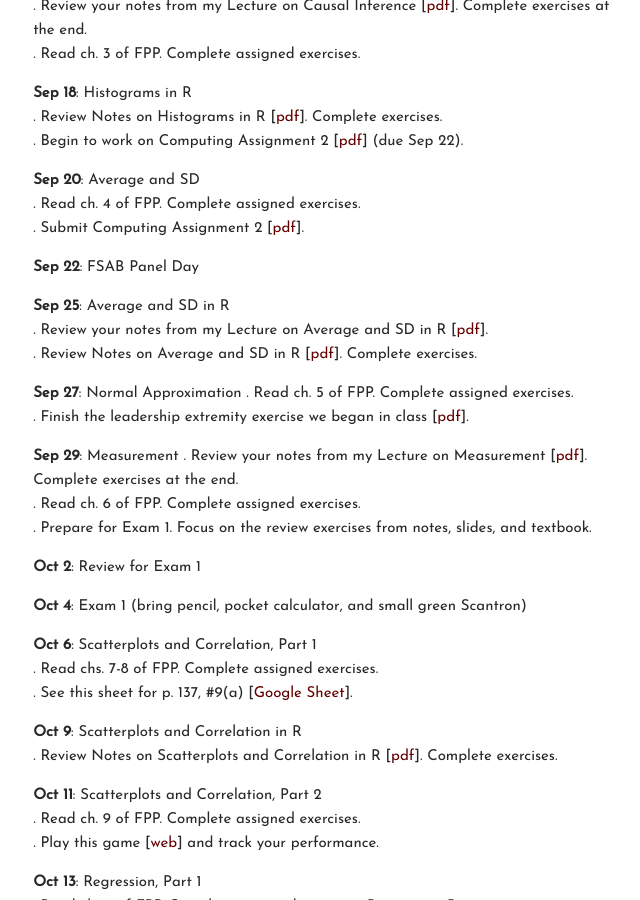
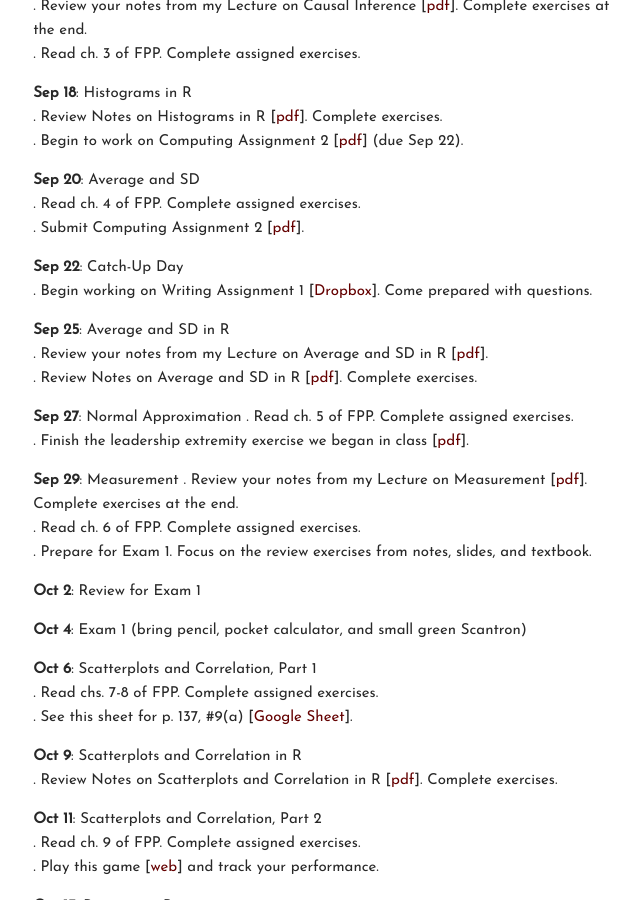
Before and after one commit to carlislerainey/carlislerainey.github.io, a Jekyll site: the page built from teaching/pols-209/index.md, in a window 1280 px wide and 900 px high, scrolled down 1103 px. Shown: the whole window, without its empty margins (429-1069 px from the left). Built offline with Jekyll 4.4.1, drawn with Linux system fonts in a browser that asks for light colours.

Commit message:
update 209

```diff
--- a/teaching/pols-209/index.md
+++ b/teaching/pols-209/index.md
@@ -56,7 +56,8 @@ Tasks (bullets) below the date should be completed before the next class (unless
 . Read ch. 4 of FPP. Complete assigned exercises.
 . Submit Computing Assignment 2 [[pdf](files/r-assign-02.pdf)].
 
-**Sep 22**: FSAB Panel Day
+**Sep 22**: Catch-Up Day
+. Begin working on Writing Assignment 1 [[Dropbox](https://www.dropbox.com/s/jfq0quuzklroesq/writing-assignment-1.docx?dl=0)]. Come prepared with questions.
 
 **Sep 25**: Average and SD in R
 . Review your notes from my Lecture on Average and SD in R [[pdf](files/mean-sd.pdf)].
```
